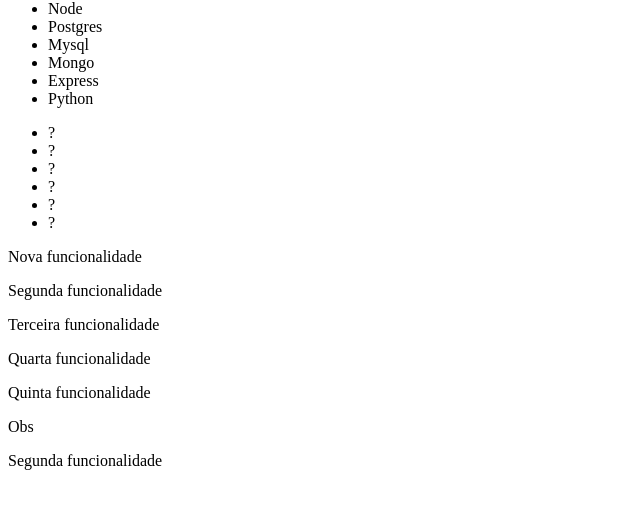
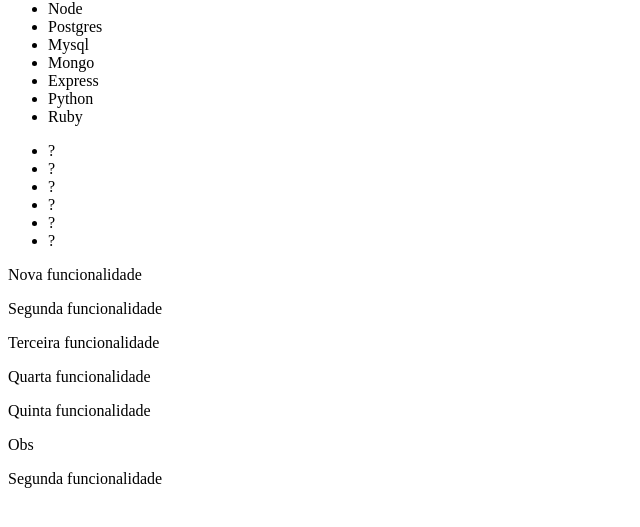
Before and after one commit to LuanBMartins/git-estudos, a website: page index.html in a window 1280 px wide. Shown: the part 127-654 px from the top of the page, without its empty margins (0-640 px from the left). Drawn offline with Linux system fonts and the light colour scheme.

Commit message:
add Ruby

```diff
--- a/index.html
+++ b/index.html
@@ -20,6 +20,7 @@
             <li>Mongo</li>
             <li>Express</li>
             <li>Python</li>
+            <li>Ruby</li>
         </ul>
     </section>
 
```
